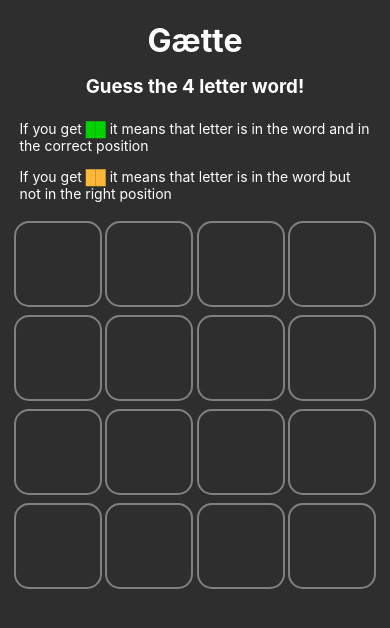
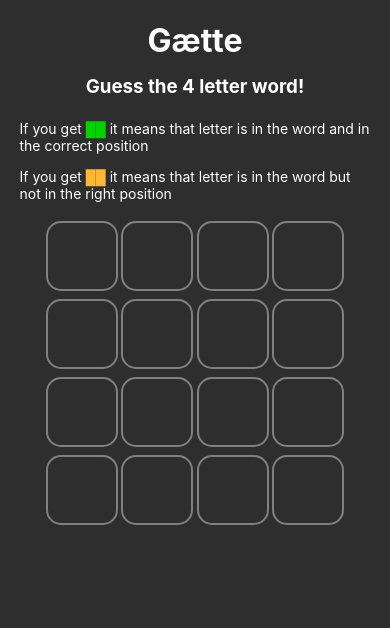
Before and after one commit to Olys6/Gaette-react-typescript, a React (Create React App) app: page / in a window 390 px wide. Shown: the top 628 px of the page. Built offline with nearby package versions, Linux system fonts and the light colour scheme.

Commit message:
added more responsive design

```diff
--- a/src/App.css
+++ b/src/App.css
@@ -86,3 +86,27 @@ form {
     margin-top: 5px
   }
 }
+
+@media screen and (max-width: 400px) {
+  .RowInputs {
+    width: 4rem;
+    height: 4rem;
+    font-size: 4rem;
+  }
+}
+
+@media screen and (max-width: 300px) {
+  .RowInputs {
+    width: 3rem;
+    height: 3rem;
+    font-size: 3rem;
+  }
+}
+
+@media screen and (max-width: 240px) {
+  .RowInputs {
+    width: 2rem;
+    height: 2rem;
+    font-size: 2rem;
+  }
+}
--- a/src/App.tsx
+++ b/src/App.tsx
@@ -285,6 +285,8 @@ function App() {
       } else if (event.key === "ArrowRight") {
         form.elements[index + 1].focus()
       } else if (event.key === "Spacebar") {
+      } else if (event.key === "Shift") {
+
       } else {
         form.elements[index + 1].focus()
       }
@@ -296,7 +298,7 @@ function App() {
       let guessSubtitle = document.getElementById("subtitle")
       if (guessSubtitle == null) {
       } else {
-        console.log("HITTING")
+        // console.log("HITTING")
         guessSubtitle.innerText = `The correct word was ${randomWord.join("")}`
       }
     }
```
